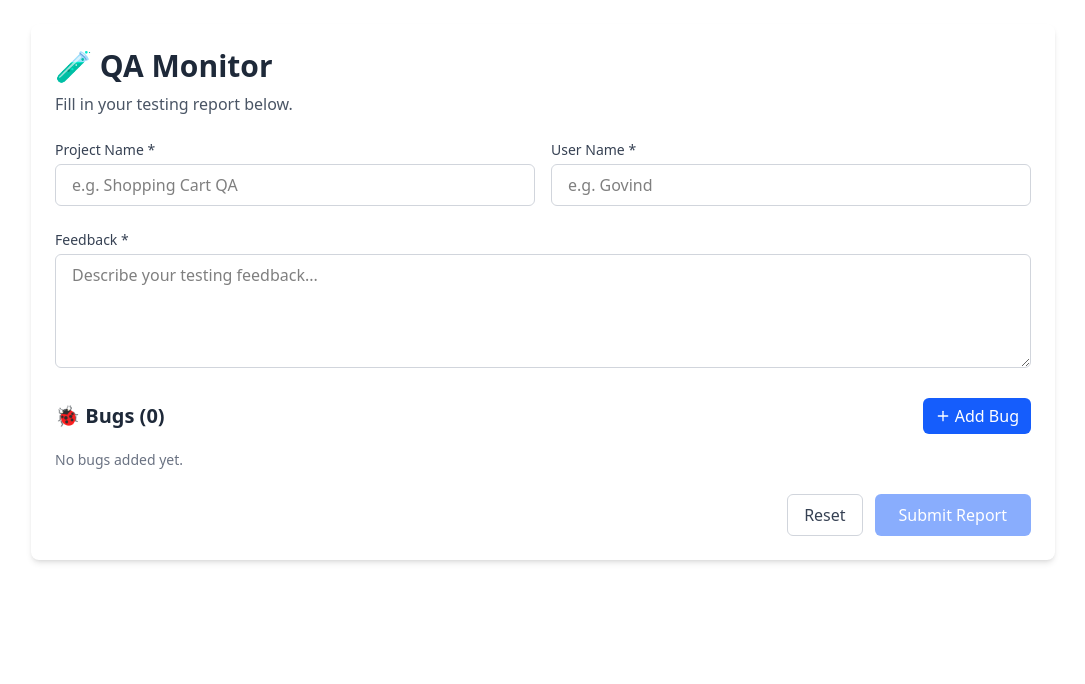
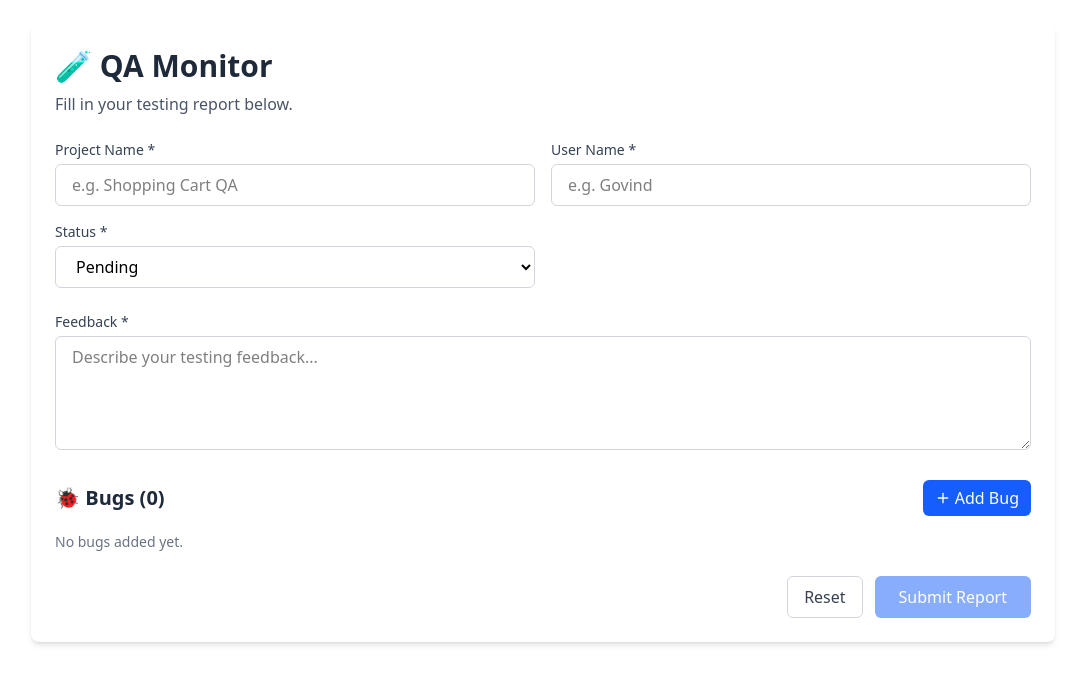
Before and after one commit to govindgb/Qa-Tracker, a Next.js app in the folder qa-tracker/: page /check-project-status/add-project in a window 1280 px wide. Shown: the top 684 px of the page, without its empty margins (97-1182 px from the left). Built offline with nearby package versions, Linux system fonts and the light colour scheme.

Commit message:
Add status field to project submission form and context

```diff
--- a/qa-tracker/app/(main)/check-project-status/add-project/page.tsx
+++ b/qa-tracker/app/(main)/check-project-status/add-project/page.tsx
@@ -15,6 +15,7 @@ interface FormData {
   projectName: string;
   userName: string;
   feedback: string;
+  status: string;
   bugs: Bug[];
 }
 
@@ -23,6 +24,7 @@ const QAMonitorForm: React.FC = () => {
     projectName: "",
     userName: "",
     feedback: "",
+    status: "pending",
     bugs: [],
   });
 
@@ -65,7 +67,8 @@ const QAMonitorForm: React.FC = () => {
   const isFormValid = () =>
     formData.projectName.trim() !== "" &&
     formData.userName.trim() !== "" &&
-    formData.feedback.trim() !== "";
+    formData.feedback.trim() !== "" &&
+    formData.status.trim() !== "";
 
   const handleSubmit = async () => {
     setIsSubmitting(true);
@@ -75,6 +78,7 @@ const QAMonitorForm: React.FC = () => {
           project_name: formData.projectName,
           userName: formData.userName,
           feedback: formData.feedback,
+          status: formData.status,
           bugDetails: formData.bugs.map((b) => ({
             bugTitle: b.bugTitle,
             description: b.description,
@@ -84,7 +88,13 @@ const QAMonitorForm: React.FC = () => {
       });
 
       alert("Report submitted successfully!");
-      setFormData({ projectName: "", userName: "", feedback: "", bugs: [] });
+      setFormData({
+        projectName: "",
+        userName: "",
+        feedback: "",
+        status: "pending",
+        bugs: [],
+      });
     } catch (err) {
       alert("Failed to submit report.");
     } finally {
@@ -121,6 +131,19 @@ const QAMonitorForm: React.FC = () => {
             className="w-full px-4 py-2 border border-gray-300 rounded-md focus:ring focus:ring-blue-200"
             placeholder="e.g. Govind"
           />
+        </div>
+        <div>
+          <label className="block text-sm font-medium mb-1 text-gray-700">
+            Status *
+          </label>
+          <select
+            value={formData.status}
+            onChange={(e) => handleInputChange("status", e.target.value)}
+            className="w-full px-4 py-2 border border-gray-300 rounded-md focus:ring focus:ring-blue-200"
+          >
+            <option value="pending">Pending</option>
+            <option value="completed">Completed</option>
+          </select>
         </div>
       </div>
 
@@ -232,6 +255,7 @@ const QAMonitorForm: React.FC = () => {
               projectName: "",
               userName: "",
               feedback: "",
+              status: "pending",
               bugs: [],
             })
           }
--- a/qa-tracker/context/ReportContext.tsx
+++ b/qa-tracker/context/ReportContext.tsx
@@ -14,6 +14,7 @@ interface ReportPayload {
     userName: string;
     feedback: string;
     bugDetails: Bug[];
+    status: string;
   };
 }
 
```
